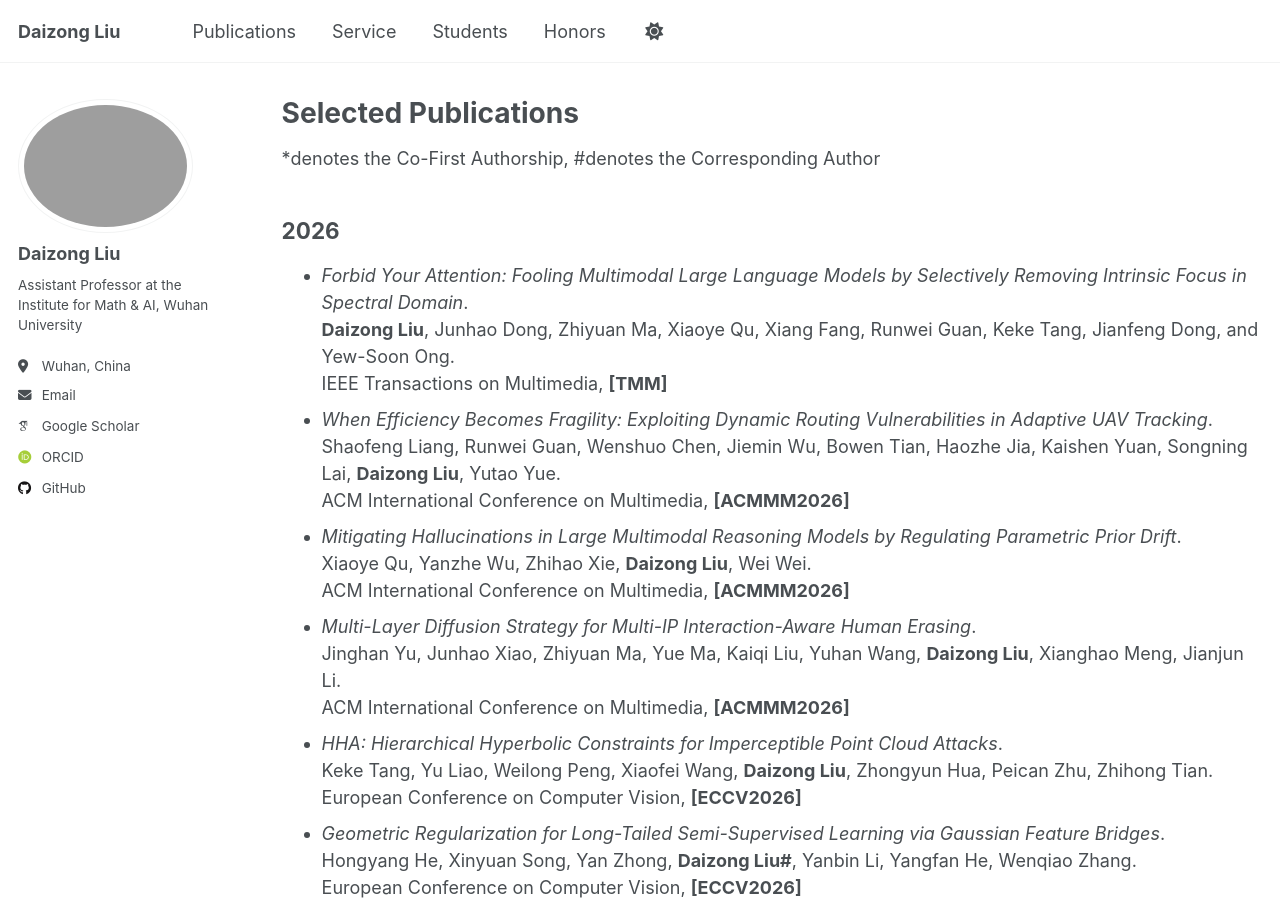
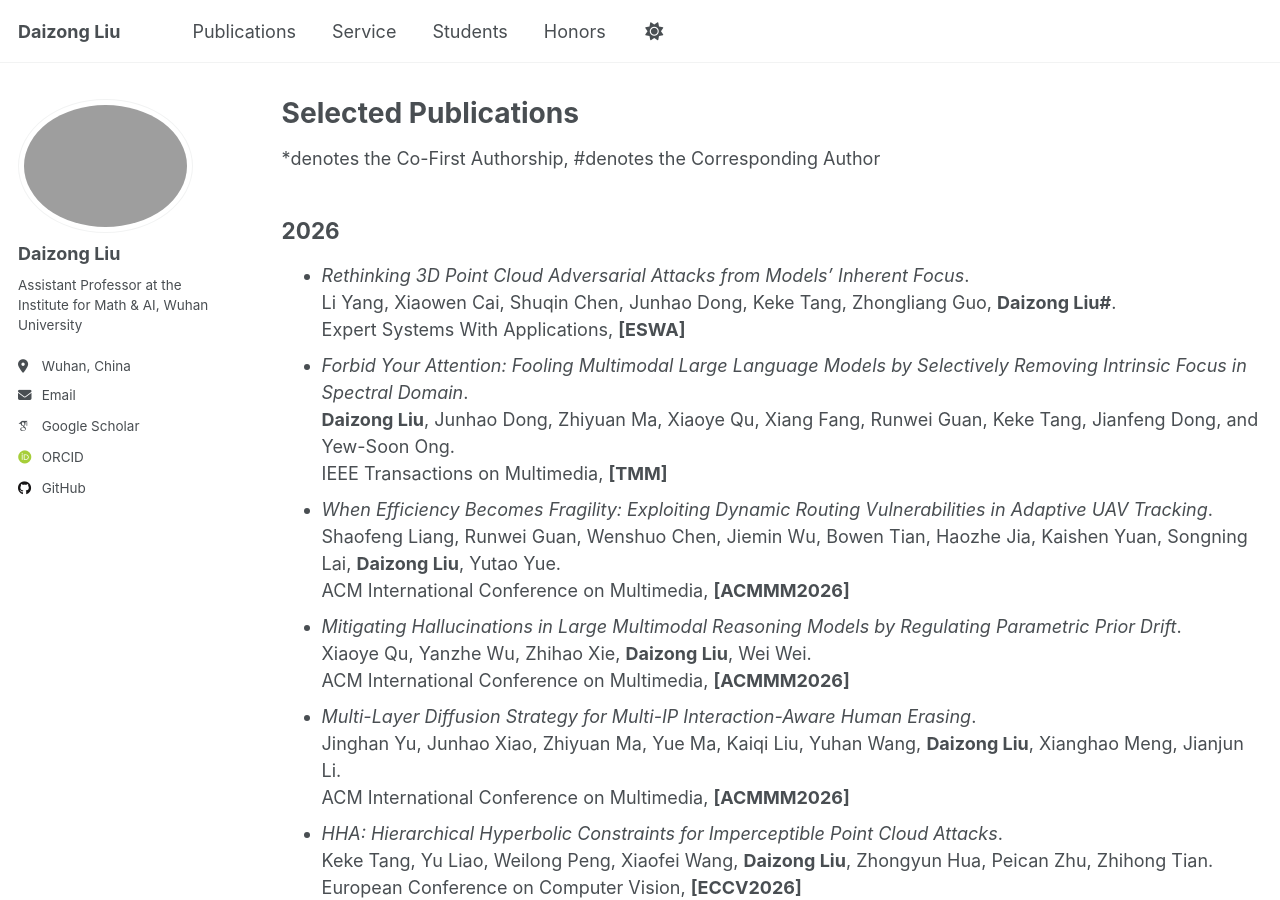
Before and after one commit to liudaizong/liudaizong.github.io, a Jekyll site: the page built from _pages/publications.md, in a window 1280 px wide and 900 px high. Built offline with Jekyll 4.4.1, drawn with Linux system fonts in a browser that asks for light colours; some web fonts are replaced.

Commit message:
Update publications.md

```diff
--- a/_pages/publications.md
+++ b/_pages/publications.md
@@ -7,6 +7,7 @@ author_profile: true
 *denotes the Co-First Authorship, #denotes the Corresponding Author
 
 ## 2026
+* *Rethinking 3D Point Cloud Adversarial Attacks from Models’ Inherent Focus*.<br/> Li Yang, Xiaowen Cai, Shuqin Chen, Junhao Dong, Keke Tang, Zhongliang Guo, **Daizong Liu#**.<br/> Expert Systems With Applications, **[ESWA]**
 * *Forbid Your Attention: Fooling Multimodal Large Language Models by Selectively Removing Intrinsic Focus in Spectral Domain*.<br/> **Daizong Liu**, Junhao Dong, Zhiyuan Ma, Xiaoye Qu, Xiang Fang, Runwei Guan, Keke Tang, Jianfeng Dong, and Yew-Soon Ong.<br/> IEEE Transactions on Multimedia, **[TMM]**
 * *When Efficiency Becomes Fragility: Exploiting Dynamic Routing Vulnerabilities in Adaptive UAV Tracking*.<br/> Shaofeng Liang, Runwei Guan, Wenshuo Chen, Jiemin Wu, Bowen Tian, Haozhe Jia, Kaishen Yuan, Songning Lai, **Daizong Liu**, Yutao Yue.<br/> ACM International Conference on Multimedia, **[ACMMM2026]**
 * *Mitigating Hallucinations in Large Multimodal Reasoning Models by Regulating Parametric Prior Drift*.<br/> Xiaoye Qu, Yanzhe Wu, Zhihao Xie, **Daizong Liu**, Wei Wei.<br/> ACM International Conference on Multimedia, **[ACMMM2026]**
```
